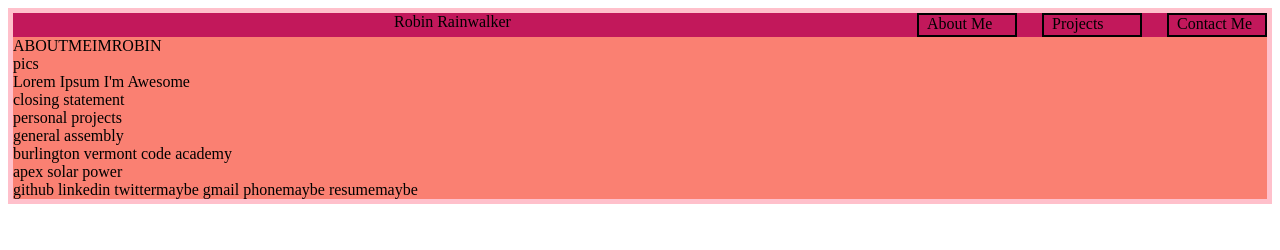
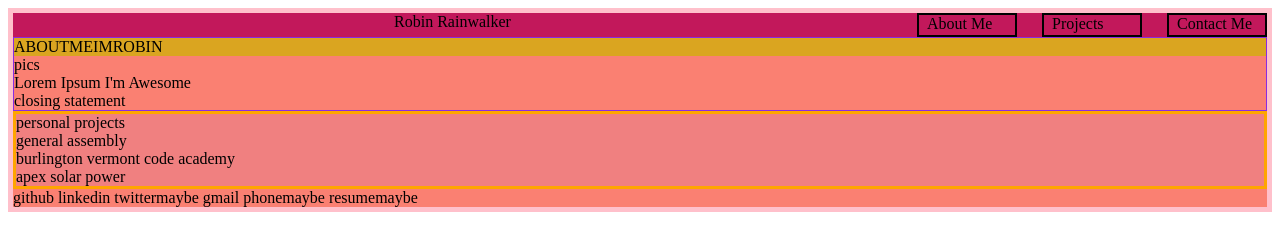
Before and after one commit to RobinRainwalker/playing-with-cssgrid, a plain HTML site: page index.html in a window 1280 px wide. Drawn offline with Linux system fonts and the light colour scheme.

Commit message:
okay it makes sense

```diff
--- a/style.css
+++ b/style.css
@@ -32,10 +32,13 @@ padding-left: 0.5em;
 }
 
 #about_me_landing_grid {
-
+  /* display: grid; */
+  border: 1px solid blueviolet;
 }
 #about_me_title {
-
+  grid-template-columns: 1fr 1fr 1fr;
+  grid-template-rows: 1.5em;
+  background-color: goldenrod;
 }
 #about_me_pictures {
 
@@ -48,7 +51,10 @@ padding-left: 0.5em;
 }
 
 #projects_grid {
-
+grid-template-columns: 1fr 1fr 1fr;
+grid-template-rows: 1.5em;
+background-color: lightcoral;
+border: 3px solid orange;
 }
 #personal_projects {
 
```
Also changed, not shown: index.html (+7 -2 lines), notes.txt.
